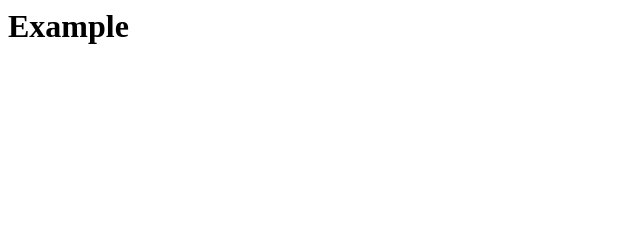
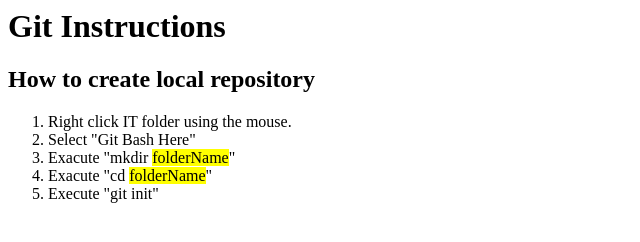
Before and after one commit to EmilovBaiyr/11.11.22, a plain HTML site: page index.html in a window 1280 px wide. Shown: the whole page, without its empty margins (0-640 px from the left). Drawn offline with Linux system fonts and the light colour scheme.

Commit message:
Created local repo instructions

```diff
--- a/index.html
+++ b/index.html
@@ -4,6 +4,14 @@
   <link rel="stylesheet" href="style.css">
  </head>
  <body>
-  <h1>Example</h1>
+  <h1>Git Instructions</h1>
+  <h2>How to create local repository</h2>
+  <ol>
+    <li>Right click IT folder using the mouse.</li>
+    <li>Select "Git Bash Here"</li>
+    <li>Exacute "mkdir <mark>folderName</mark>"</li>
+    <li>Exacute "cd <mark>folderName</mark>"</li>
+    <li>Execute "git init"</li>
+  </ol>
  </body>
 </html>
```
